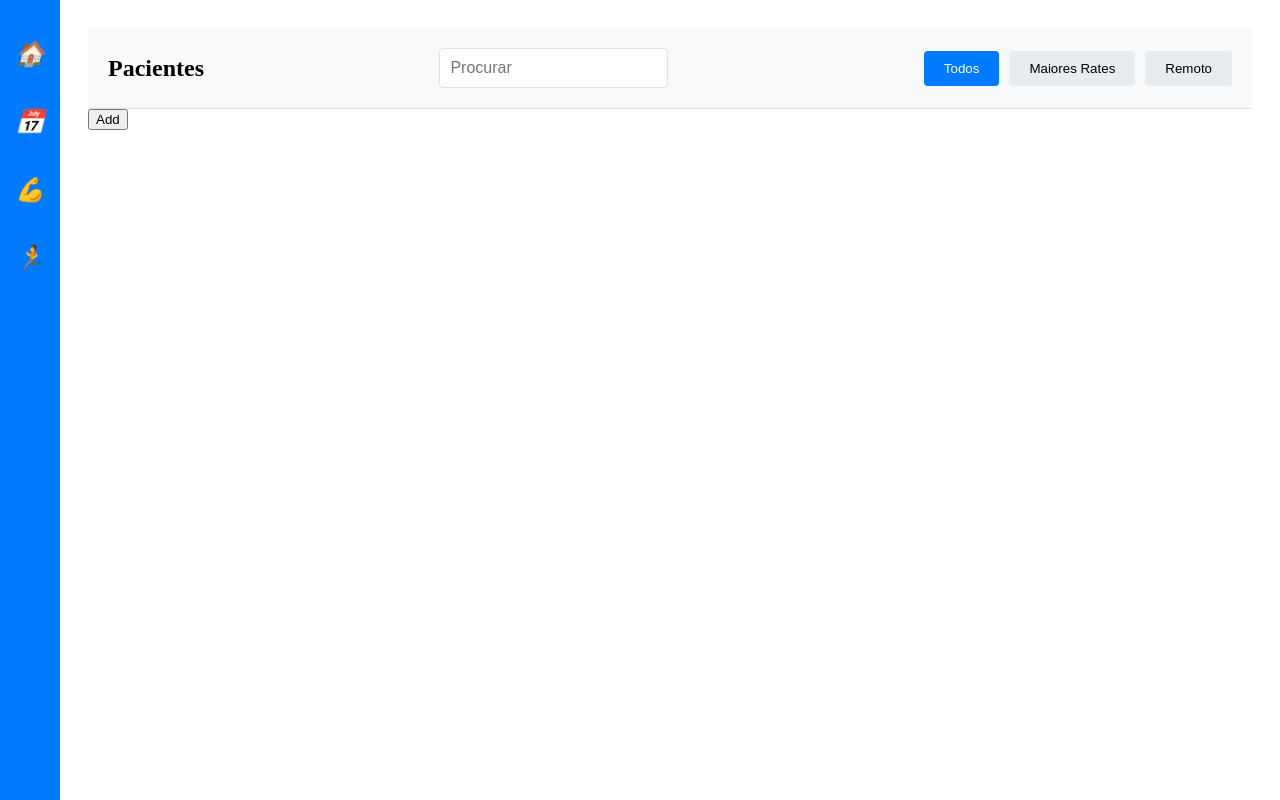
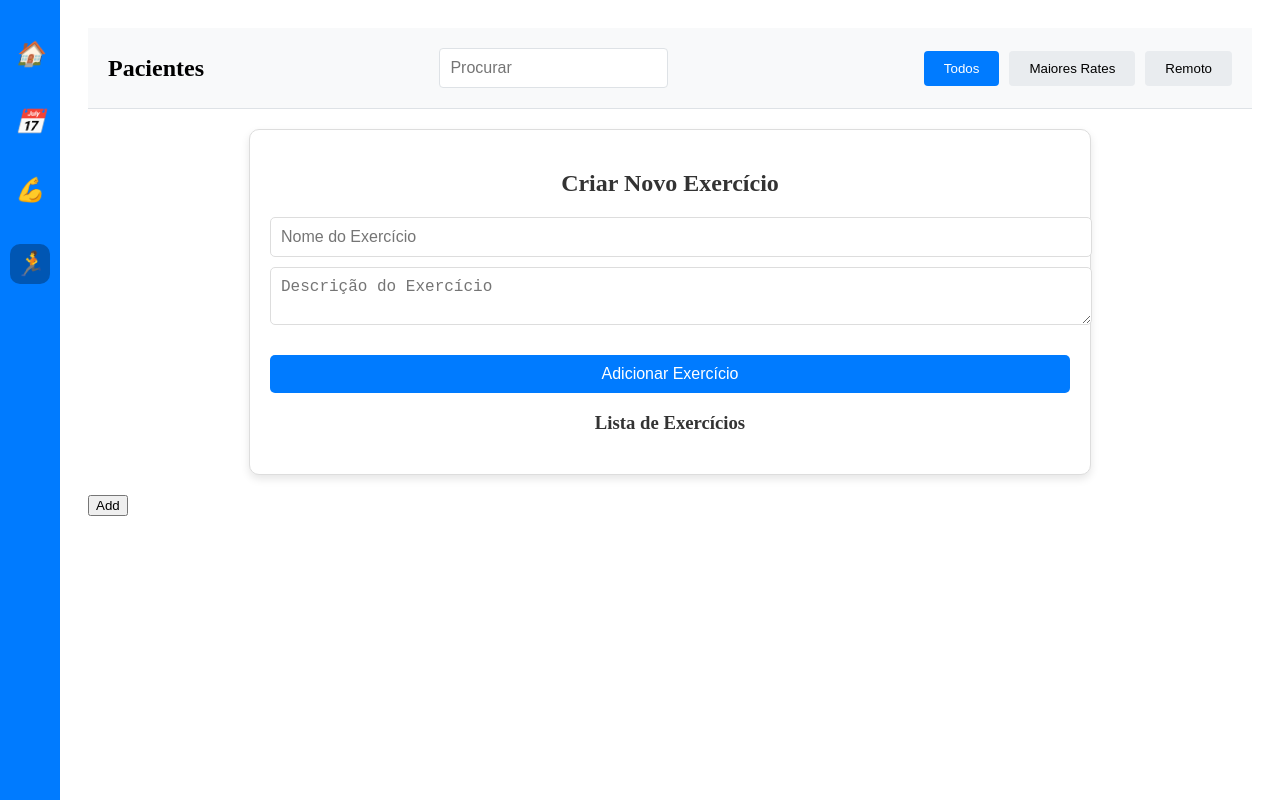
Before and after one commit to BrMoura00/teste, a React (Vite) app in the folder teste/: page /exercises in a window 1280 px wide. Built offline with nearby package versions, Linux system fonts and the light colour scheme; the HTML template or start-up script is replaced by a standard one.

Commit message:
lentinho

```diff
--- a/teste/src/App.css
+++ b/teste/src/App.css
@@ -173,6 +173,7 @@
 .physical-exam-row button:hover, .physical-exam-sheet button:hover {
   background-color: #c82333;
 }
+
 .exam-detail-view {
   background: #f9f9f9;
   padding: 20px;
--- a/teste/src/App.jsx
+++ b/teste/src/App.jsx
@@ -5,7 +5,8 @@ import AddPatient from './components/AddPatient';
 import PatientDetail from './components/PatientDetail';
 import AddExam from './components/AddExam';
 import CustomCalendar from './components/CustomCalendar';
-import ExamDetail from './components/ExamDetail'; // Import ExamDetail
+import ExamDetail from './components/ExamDetail';
+import ExerciseList from './components/ExerciseList'; // Import ExerciseList
 import Sidebar from './components/Sidebar';
 import SearchBar from './components/SearchBar';
 import ConfirmModal from './components/ConfirmModal';
@@ -112,8 +113,9 @@ const App = () => {
           <Route path="/add-patient" element={<AddPatient addPatient={addPatient} />} />
           <Route path="/patient/:id" element={<PatientDetail patients={patients} updatePatient={updatePatient} deletePatient={deletePatient} />} />
           <Route path="/patient/:patientId/add-exam" element={<AddExam addExam={addExam} />} />
-          <Route path="/patient/:patientId/exam/:examId" element={<ExamDetail patients={patients} />} /> {/* Add ExamDetail Route */}
+          <Route path="/patient/:patientId/exam/:examId" element={<ExamDetail patients={patients} />} />
           <Route path="/calendar" element={<CustomCalendar patients={patients} addPatient={addPatient} />} />
+          <Route path="/exercises" element={<ExerciseList />} /> {/* Add ExerciseList Route */}
         </Routes>
         <Link to="/add-patient">
           <button className="add-patient-button">Add</button>
--- /dev/null
+++ b/teste/src/components/ExerciseList.jsx
@@ -0,0 +1,52 @@
+import React, { useState } from 'react';
+
+const ExerciseList = () => {
+  const [exercises, setExercises] = useState([]);
+  const [name, setName] = useState('');
+  const [description, setDescription] = useState('');
+
+  const handleAddExercise = (e) => {
+    e.preventDefault();
+    const newExercise = {
+      id: Date.now(),
+      name,
+      description,
+    };
+    setExercises([...exercises, newExercise]);
+    setName('');
+    setDescription('');
+  };
+
+  return (
+    <div className="form-container">
+      <h2>Criar Novo Exercício</h2>
+      <form onSubmit={handleAddExercise}>
+        <input
+          type="text"
+          placeholder="Nome do Exercício"
+          value={name}
+          onChange={(e) => setName(e.target.value)}
+          required
+        />
+        <textarea
+          placeholder="Descrição do Exercício"
+          value={description}
+          onChange={(e) => setDescription(e.target.value)}
+          required
+        />
+        <button type="submit">Adicionar Exercício</button>
+      </form>
+      <h3>Lista de Exercícios</h3>
+      <ul>
+        {exercises.map((exercise) => (
+          <li key={exercise.id}>
+            <h4>{exercise.name}</h4>
+            <p>{exercise.description}</p>
+          </li>
+        ))}
+      </ul>
+    </div>
+  );
+};
+
+export default ExerciseList;
--- a/teste/src/components/Sidebar.jsx
+++ b/teste/src/components/Sidebar.jsx
@@ -16,7 +16,7 @@ const Sidebar = () => {
       <NavLink to="/gym" className={location.pathname === '/gym' ? 'active' : ''}>
         <i className="icon-gym"></i>
       </NavLink>
-      <NavLink to="/running" className={location.pathname === '/running' ? 'active' : ''}>
+      <NavLink to="/exercises" className={location.pathname === '/exercises' ? 'active' : ''}>
         <i className="icon-running"></i>
       </NavLink>
     </div>
```
